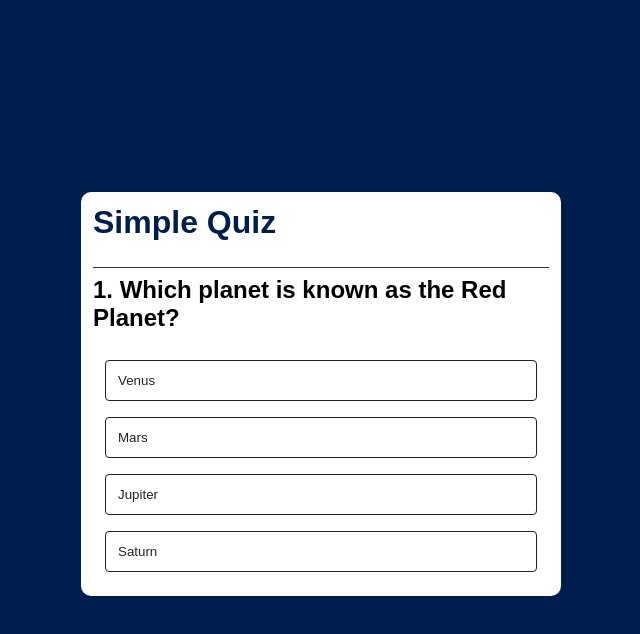
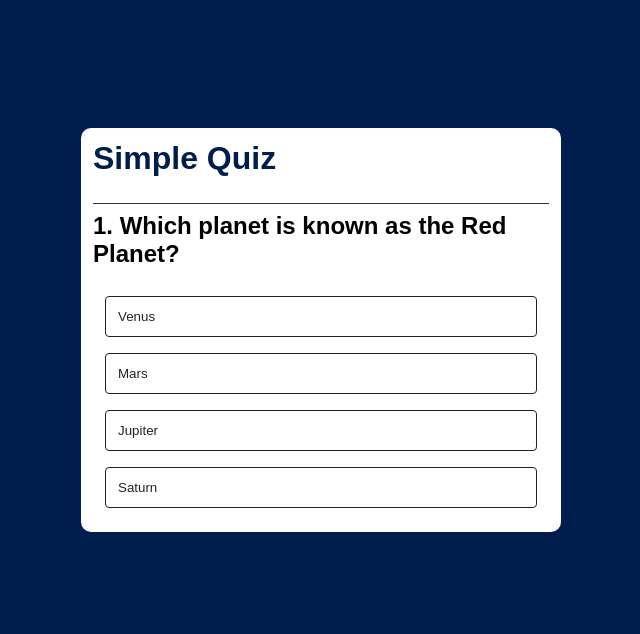
Before and after one commit to Namrata2309/Quiz-App, a plain HTML site: page index.html in a window 1280 px wide. Shown: the whole page, without its empty margins (319-959 px from the left). Drawn offline with Linux system fonts and the light colour scheme.

Commit message:
Update style.css

```diff
--- a/style.css
+++ b/style.css
@@ -14,7 +14,7 @@ body{
 
     background: #fff;
     width: 60vh;
-    margin-top: 15vw;
+    margin-top: 10vw;
     border-radius: 10px;
     padding: 1.5vh;
 
```
